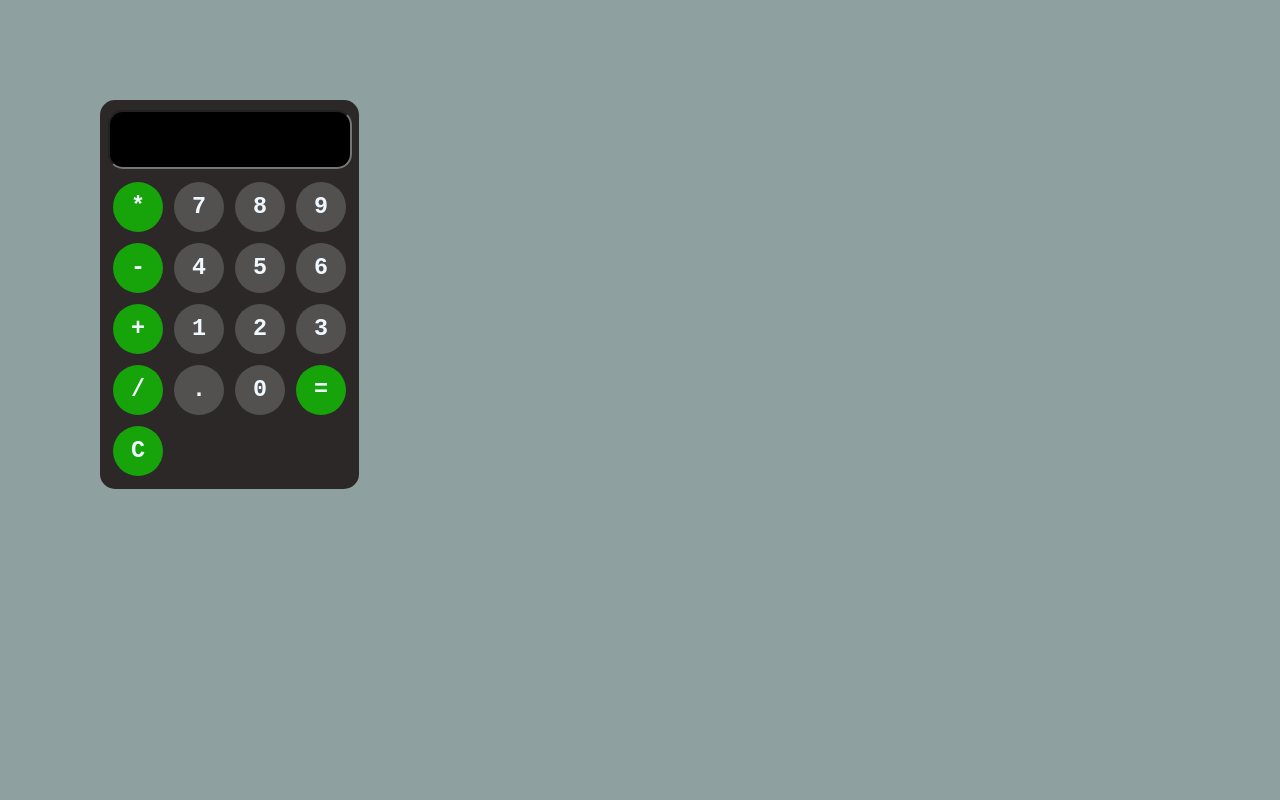
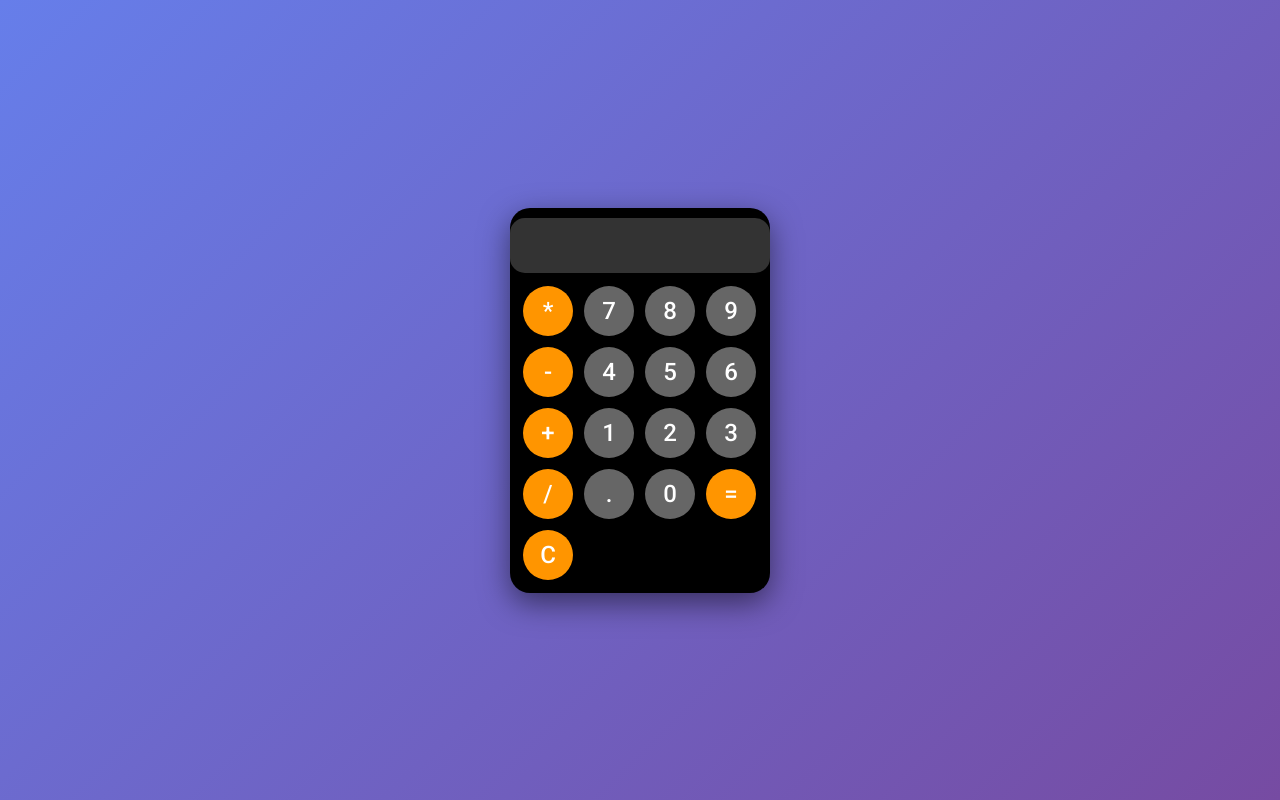
Before and after one commit to Shivashish198/WebDev, a plain HTML site: page Calculator/index.html in a window 1280 px wide. Drawn offline with Linux system fonts and the light colour scheme.

Commit message:
Improved UI

```diff
--- a/Calculator/Calculator.css
+++ b/Calculator/Calculator.css
@@ -4,44 +4,47 @@ body{
     justify-content: center;
     align-items: center;
     height: 100vh;
-    background-color: rgb(143, 160, 160);
+    background: linear-gradient(135deg, #667eea 0%, #764ba2 100%);
+    font-family: 'Roboto', sans-serif;
 }
 #calc{
-    background-color: rgb(44, 40, 40);
-    position: absolute;
-    top: 100px;
-    left: 100px;
-    border-radius: 15px;
+    background-color: #000;
+    border-radius: 20px;
     max-width: 260px;
     text-align: center;
     overflow: hidden;
+    box-shadow: 0 10px 30px rgba(0,0,0,0.5);
 }
 input{
     width: 230px;
     height: 45px;
-    font-size: 3em;
-    background-color: black;
-    color: rgb(16, 204, 16);
-    font-family: monospace;
-    text-align: left;
-    padding: 5px;
+    font-size: 2.5em;
+    background-color: #333;
+    color: #fff;
+    font-family: 'Roboto', sans-serif;
+    font-weight: 300;
+    text-align: right;
+    padding: 5px 15px;
     margin-top: 10px;
     border-radius: 15px;
+    border: none;
+    outline: none;
 }
 button{
-    font-size: 1.8em;
-    font-family: monospace;
+    font-size: 1.5em;
+    font-family: 'Roboto', sans-serif;
+    font-weight: 500;
     margin: 3px;
-    border-radius: 50px;
+    border-radius: 50%;
     width: 50px;
     height: 50px;
     text-align: center;
-    color: aliceblue;
-    background-color: #535050;
+    color: #fff;
+    background-color: #666;
     border: none;
-    font-weight: bolder;
     cursor: pointer;
-    transition: all 0.3s;
+    transition: all 0.2s ease;
+    box-shadow: 0 2px 5px rgba(0,0,0,0.3);
 }
 #keys{
     display: grid;
@@ -50,16 +53,15 @@ button{
     gap: 5px;
 }
 button:hover{
-    background-color: #8a8585;
-    color: rgb(63, 62, 62);
+    background-color: #888;
+    transform: scale(1.05);
 }
 button:active{
-    border: 5px solid chartreuse;
+    transform: scale(0.95);
 }
 .op{
-    background-color: rgb(23, 163, 10);
+    background-color: #ff9500;
 }
 .op:hover{
-    background-color: #77e261;
-    color: rgb(16, 121, 3);
+    background-color: #ffb84d;
 }
--- a/Calculator/index.html
+++ b/Calculator/index.html
@@ -5,6 +5,9 @@
         <title>Calculator</title>
         <meta name="description" content="">
         <meta name="viewport" content="width=device-width, initial-scale=1">
+        <link rel="preconnect" href="https://fonts.googleapis.com">
+        <link rel="preconnect" href="https://fonts.gstatic.com" crossorigin>
+        <link href="https://fonts.googleapis.com/css2?family=Roboto:wght@300;400;500;700&display=swap" rel="stylesheet">
         <link rel="stylesheet" href="Calculator.css">
     </head>
     <body>
```
